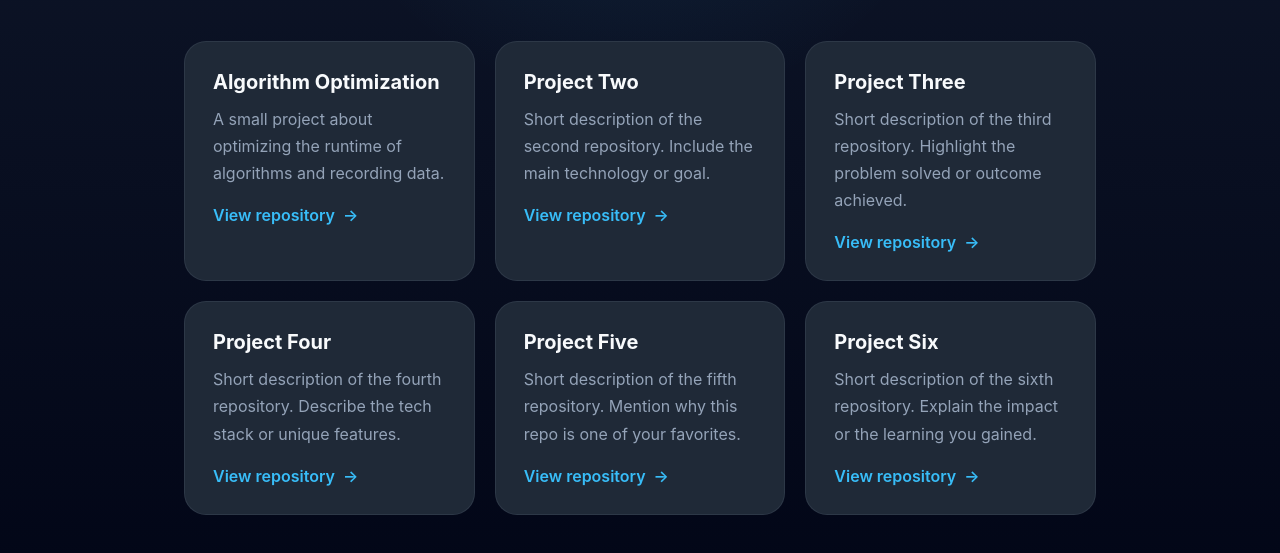
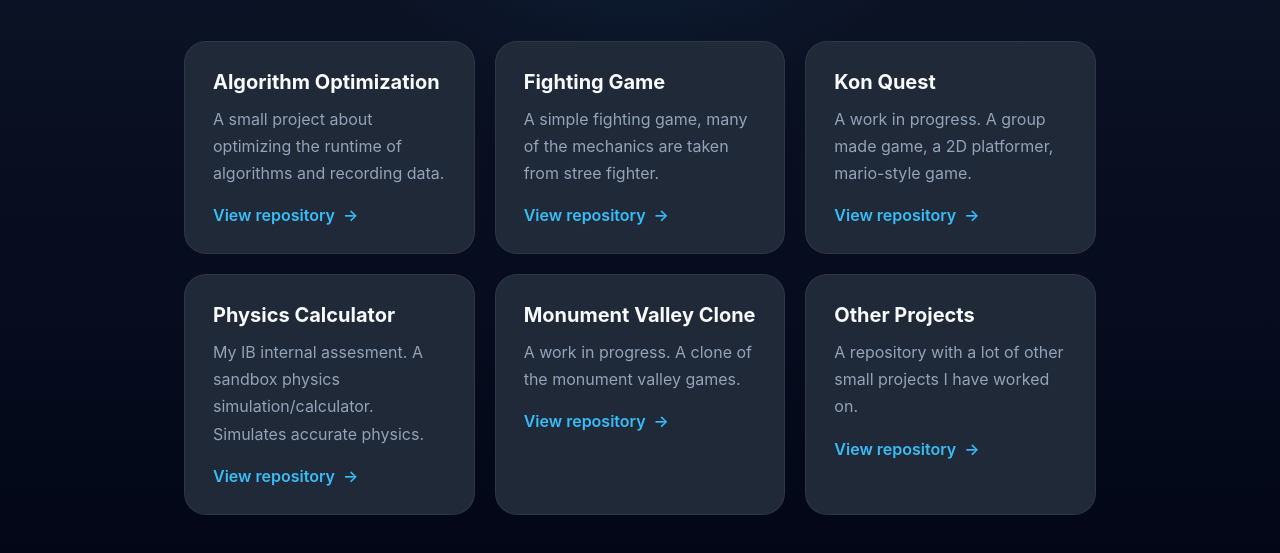
Before and after one commit to Emil-Gruenwald/Portfolio, a plain HTML site: page index.html in a window 1280 px wide. Shown: the part 235-788 px from the top of the page. Drawn offline with Linux system fonts and the light colour scheme.

Commit message:
Update index.html

```diff
--- a/index.html
+++ b/index.html
@@ -140,33 +140,33 @@
       </article>
 
       <article class="repo-card">
-        <h2>Project Two</h2>
-        <p>Short description of the second repository. Include the main technology or goal.</p>
+        <h2>Fighting Game</h2>
+        <p>A simple fighting game, many of the mechanics are taken from stree fighter.</p>
+        <a href="https://github.com/Emil-Gruenwald/IndividualProject" target="_blank" rel="noopener noreferrer">View repository</a>
+      </article>
+
+      <article class="repo-card">
+        <h2>Kon Quest</h2>
+        <p>A work in progress. A group made game, a 2D platformer, mario-style game.</p>
         <a href="#" target="_blank" rel="noopener noreferrer">View repository</a>
       </article>
 
       <article class="repo-card">
-        <h2>Project Three</h2>
-        <p>Short description of the third repository. Highlight the problem solved or outcome achieved.</p>
+        <h2>Physics Calculator</h2>
+        <p>My IB internal assesment. A sandbox physics simulation/calculator. Simulates accurate physics.</p>
         <a href="#" target="_blank" rel="noopener noreferrer">View repository</a>
       </article>
 
       <article class="repo-card">
-        <h2>Project Four</h2>
-        <p>Short description of the fourth repository. Describe the tech stack or unique features.</p>
+        <h2>Monument Valley Clone</h2>
+        <p>A work in progress. A clone of the monument valley games.</p>
         <a href="#" target="_blank" rel="noopener noreferrer">View repository</a>
       </article>
 
       <article class="repo-card">
-        <h2>Project Five</h2>
-        <p>Short description of the fifth repository. Mention why this repo is one of your favorites.</p>
-        <a href="#" target="_blank" rel="noopener noreferrer">View repository</a>
-      </article>
-
-      <article class="repo-card">
-        <h2>Project Six</h2>
-        <p>Short description of the sixth repository. Explain the impact or the learning you gained.</p>
-        <a href="#" target="_blank" rel="noopener noreferrer">View repository</a>
+        <h2>Other Projects</h2>
+        <p>A repository with a lot of other small projects I have worked on.</p>
+        <a href="https://github.com/Emil-Gruenwald/SmallProjects" target="_blank" rel="noopener noreferrer">View repository</a>
       </article>
     </section>
   </main>
```
